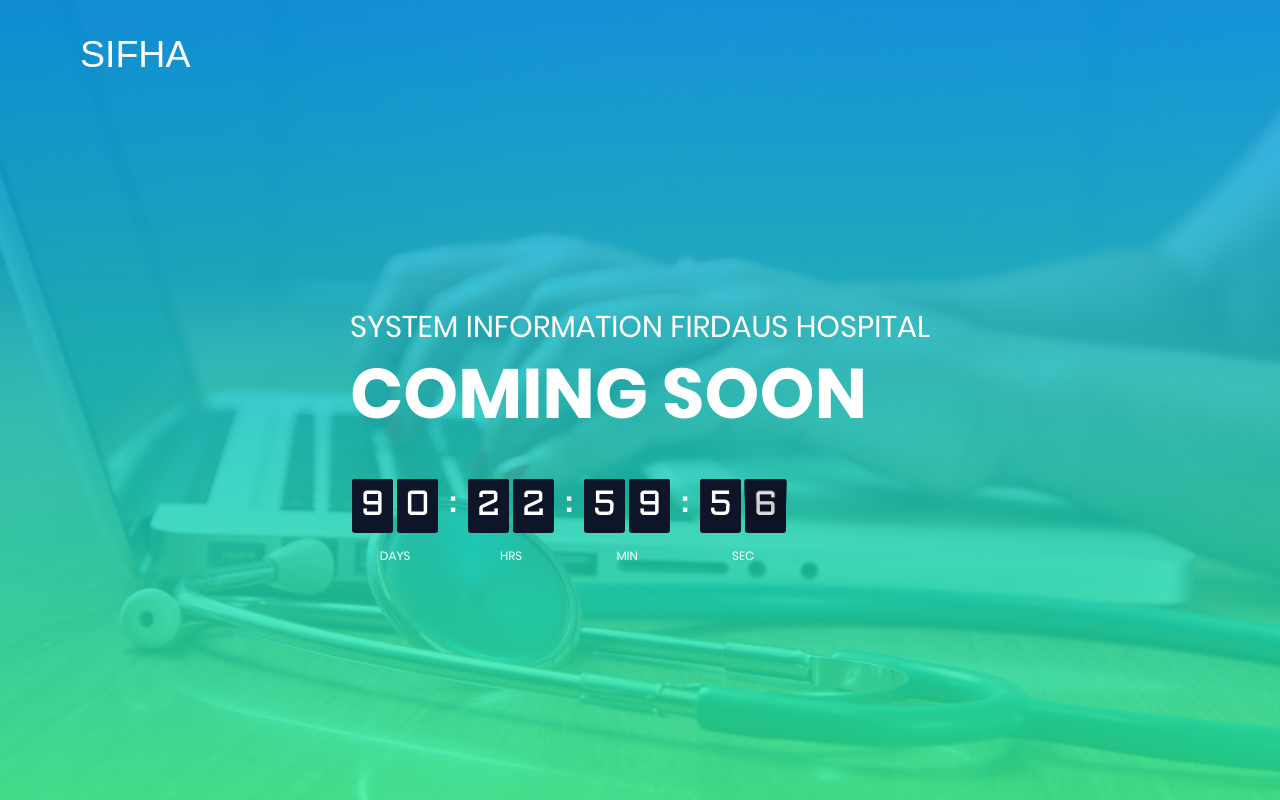
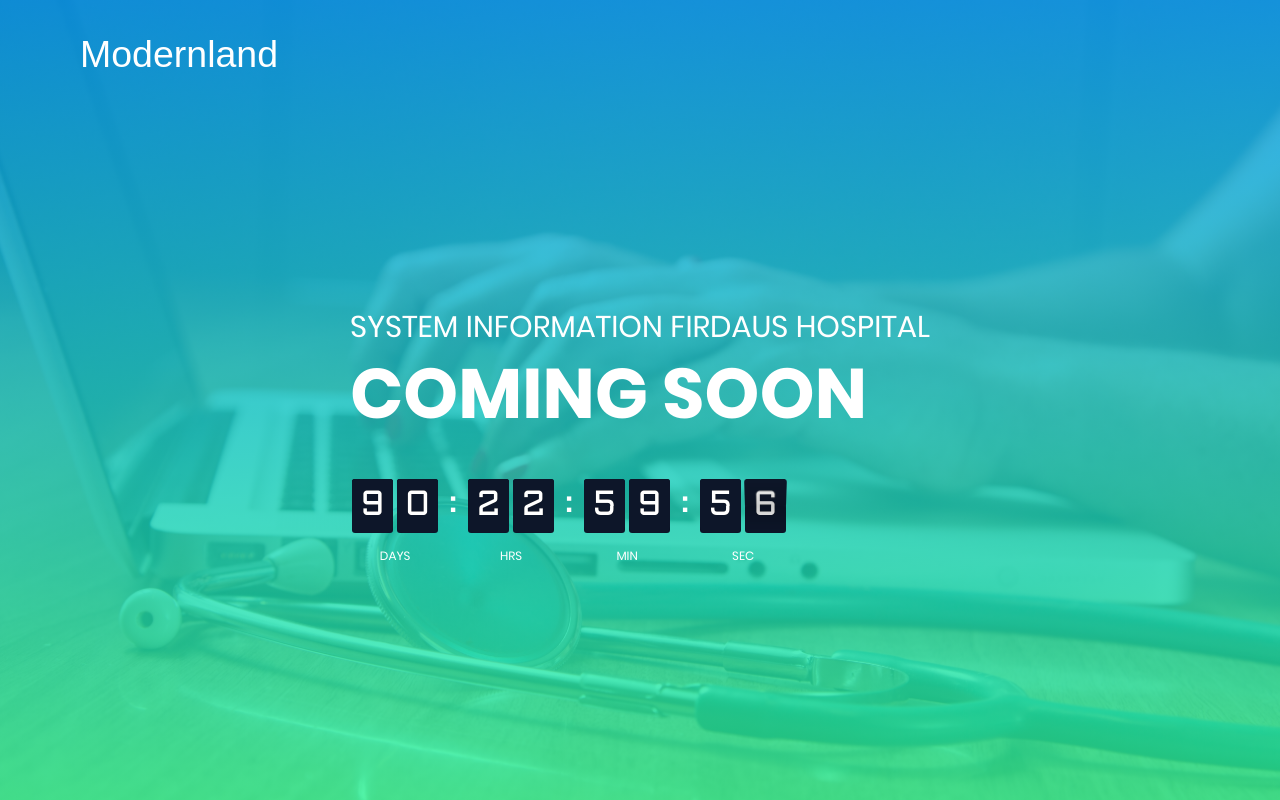
Before and after one commit to ardizariat/coming-soon, a plain HTML site: page index.html in a window 1280 px wide. Drawn offline with Linux system fonts and the light colour scheme.

Commit message:
ubah title

```diff
--- a/index.html
+++ b/index.html
@@ -1,7 +1,7 @@
 <!DOCTYPE html>
 <html lang="en">
   <head>
-    <title>Server</title>
+    <title>Modernland</title>
     <meta charset="UTF-8" />
     <meta name="viewport" content="width=device-width, initial-scale=1" />
     <!--===============================================================================================-->
@@ -44,7 +44,7 @@
     >
       <div class="flex-w flex-sb-m p-l-80 p-r-74 p-b-175 respon5">
         <div class="wrappic1 m-r-30 m-t-10 m-b-10">
-          <a href="#" class="text-white fw-10"><h1>SIFHA</h1></a>
+          <a href="#" class="text-white fw-10"><h1>Modernland</h1></a>
         </div>
 
         <!-- <div class="flex-w m-t-10 m-b-10">
@@ -129,7 +129,7 @@
     <script src="vendor/countdowntime/moment-timezone-with-data.min.js"></script>
     <script src="vendor/countdowntime/countdowntime.js"></script>
     <script>
-      $(".cd100").countdown100({
+      $('.cd100').countdown100({
         /*Set Endtime here*/
         /*Endtime must be > current time*/
         endtimeYear: 0,
@@ -138,17 +138,17 @@
         endtimeHours: 23,
         endtimeMinutes: 59,
         endtimeSeconds: 0,
-        timeZone: "",
+        timeZone: '',
         // ex:  timeZone: "America/New_York"
         //go to " http://momentjs.com/timezone/ " to get timezone
-      });
+      })
     </script>
     <!--===============================================================================================-->
     <script src="vendor/tilt/tilt.jquery.min.js"></script>
     <script>
-      $(".js-tilt").tilt({
+      $('.js-tilt').tilt({
         scale: 1.1,
-      });
+      })
     </script>
     <!--===============================================================================================-->
     <script src="js/main.js"></script>
```
